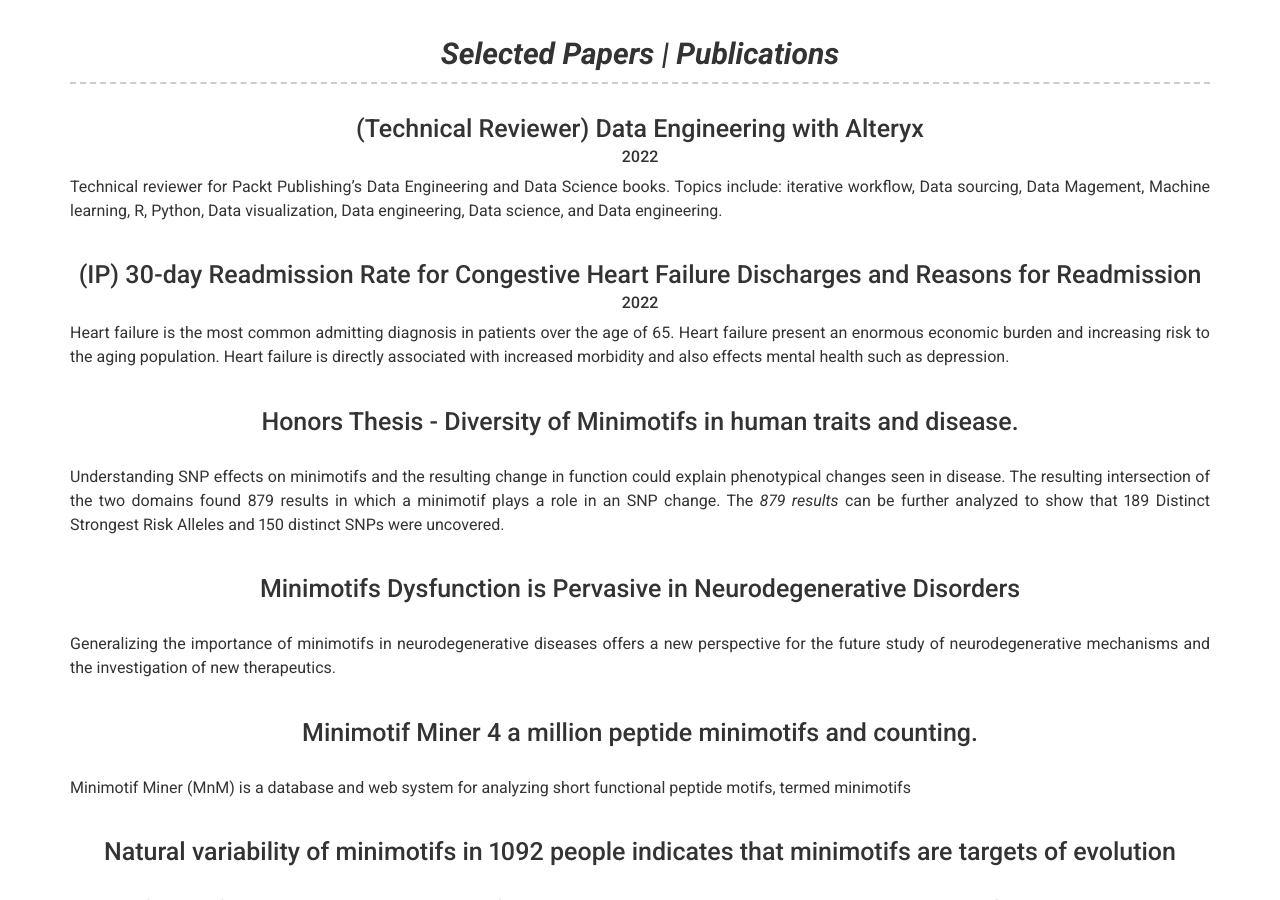
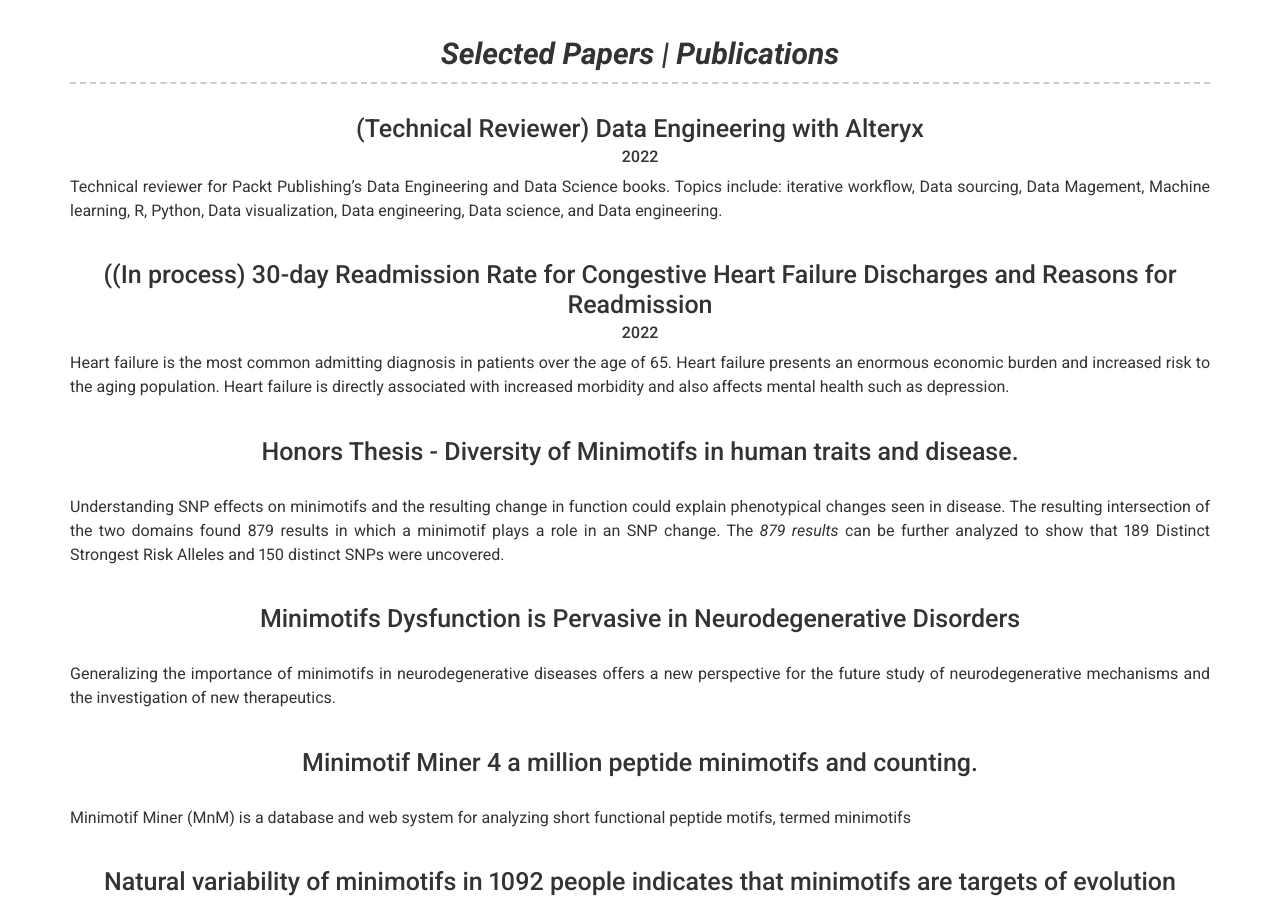
Before and after one commit to ricyoung/ricyoung.github.io, a Jekyll site: the page built from index.md, in a window 1280 px wide and 900 px high, scrolled down 2915 px. Built offline with Jekyll 4.4.1, drawn with Linux system fonts in a browser that asks for light colours; nearby versions of some CDN libraries.

Commit message:
Update _config.yml

```diff
--- a/_config.yml
+++ b/_config.yml
@@ -221,7 +221,7 @@ content:
 
 
       - layout: top-middle
-        title: (IP) 30-day Readmission Rate for Congestive Heart Failure Discharges and Reasons for Readmission
+        title: ((In process) 30-day Readmission Rate for Congestive Heart Failure Discharges and Reasons for Readmission
         # link: https://epostersonline.com/ons2016/node/111
         sub_title: 2022
         # link_text: Project Website
@@ -235,7 +235,7 @@ content:
         # quote: >
         #   This is probably one of the greatest apps ever created, if you don't agree you're probably wrong.
         description: | # this will include new lines to allow paragraphs
-          Heart failure is the most common admitting diagnosis in patients over the age of 65.  Heart failure present an enormous economic burden and increasing risk to the aging population. Heart failure is directly associated with increased morbidity and also effects mental health such as depression.
+          Heart failure is the most common admitting diagnosis in patients over the age of 65. Heart failure presents an enormous economic burden and increased risk to the aging population. Heart failure is directly associated with increased morbidity and also affects mental health such as depression.
 
 
 
@@ -324,7 +324,7 @@ content:
         # sub_title: 2016
         # link_text: Project Website
         additional_links:
-          - title:  Minimotifs
+          - title:  Human Disease
             icon: fab fa-children
             url: https://academic.oup.com/nar/article/43/13/6399/2414244
           # - title:  Github page for project (eg. sproogen/modern-resume-theme)
```
